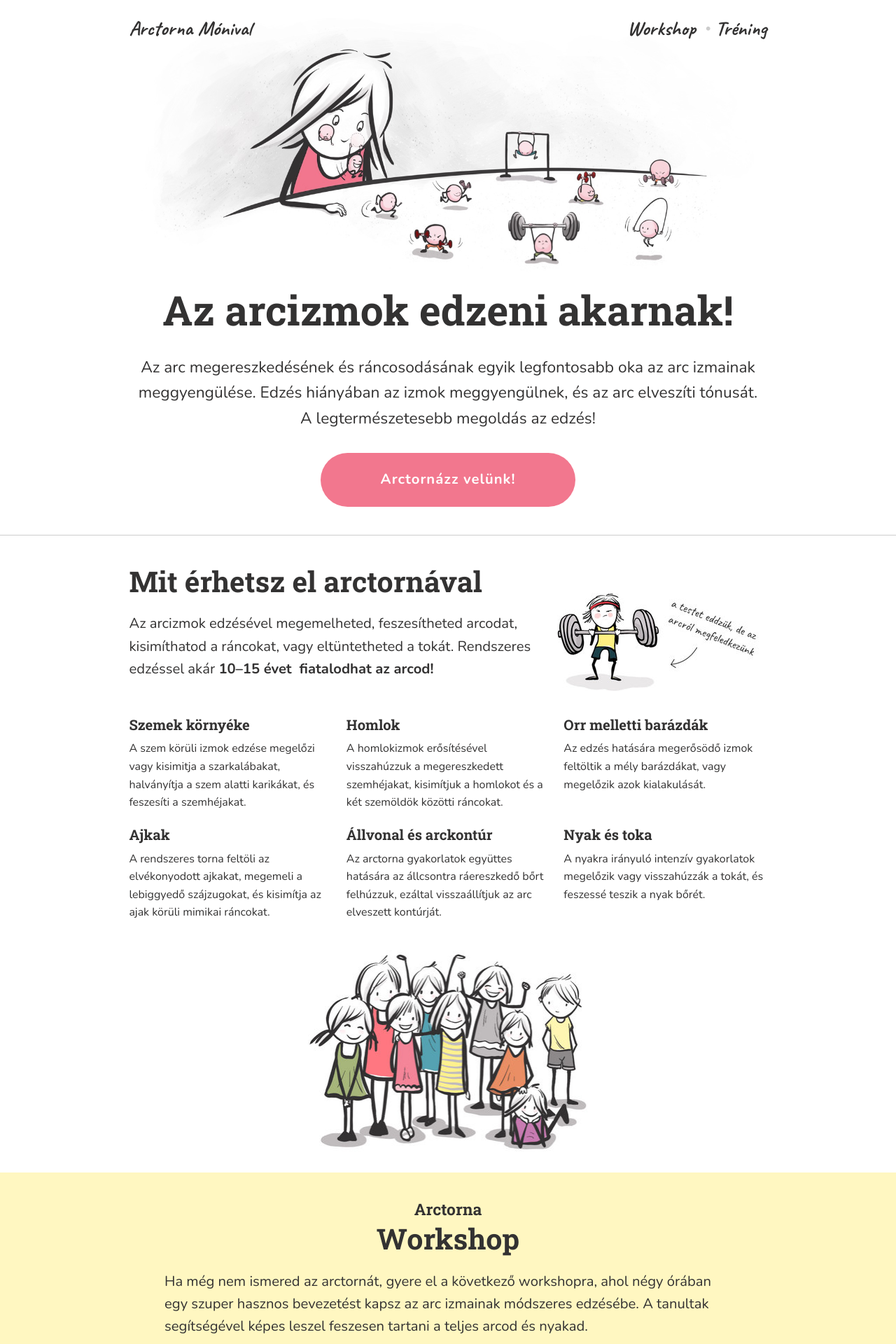
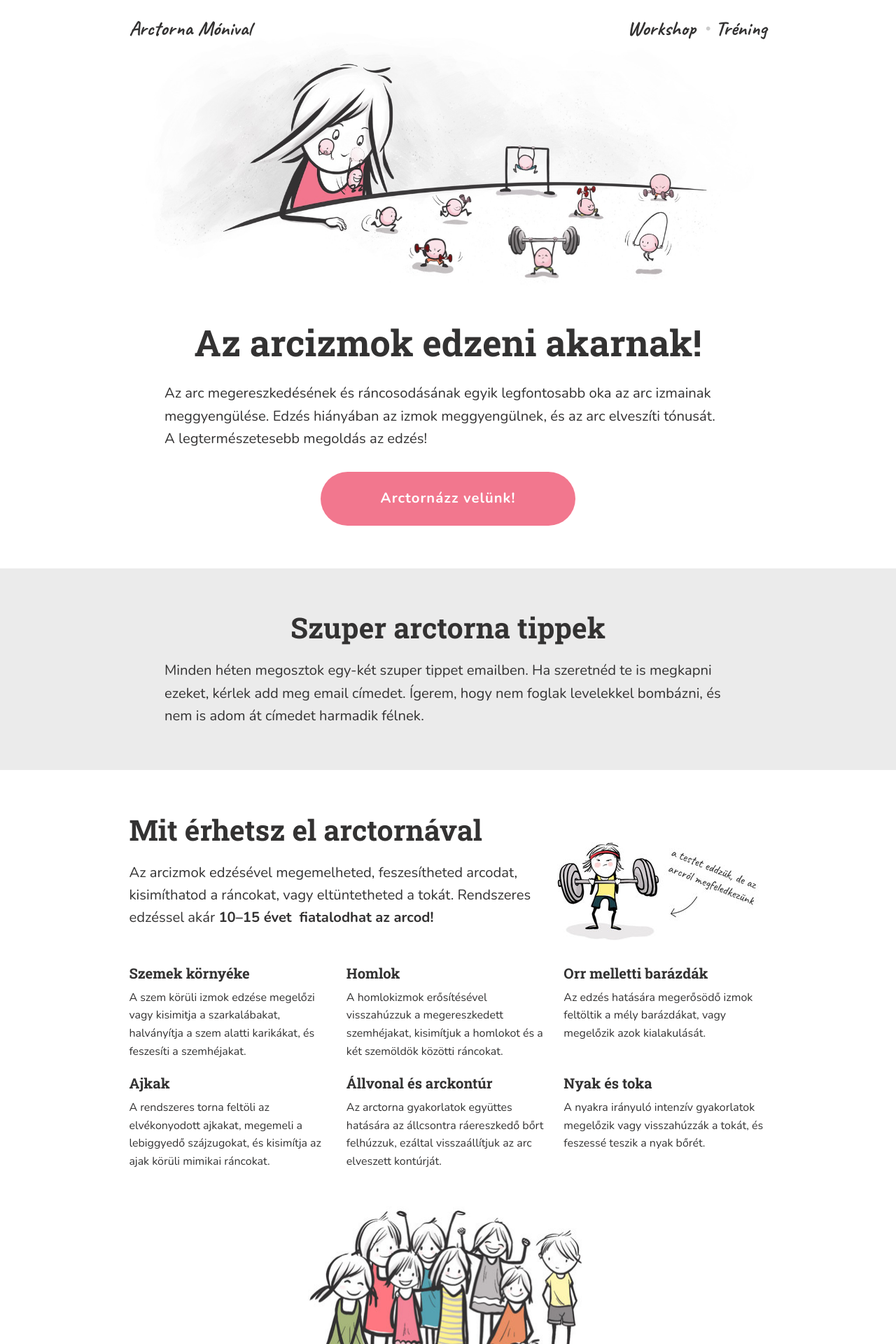
Before and after one commit to monikamudra/arctorna, a Jekyll site: the page built from index.md, in a window 1280 px wide. Shown: the top 1920 px of the page at 70% size. Built offline with Jekyll 4.4.1, drawn with Linux system fonts in a browser that asks for light colours; some of the changed text lies outside the part shown.

Commit message:
Move the newsletter box to the top

```diff
--- a/_layouts/home.html
+++ b/_layouts/home.html
@@ -3,21 +3,32 @@ layout: default
 ---
 
 <main class="c-Screen">
-  <section class="c-Screen__Section c-Screen__Section--Separated u-PaddingTop">
+  <section class="c-Screen__Section u-PaddingTopXLarge">
     <div class="c-ContentBlock--Stretched c-ContentBlock--Centered">
       <img class="u-FlexImage" src="assets/images/face-muscles-working-out-1440.jpg" alt="Kislány arcizmai keményen gyúrnak" style="max-width: 900px" />
     </div>
-    <div class="c-ContentBlock c-ContentBlock--Prominent c-ContentBlock--Centered">
+    <div class="c-ContentBlock c-ContentBlock--Centered u-MarginTopLarge">
       <h1 class="u-MarginTopZero">
         Az arcizmok edzeni&nbsp;akarnak!
       </h1>
-      <p>
+      <p class="u-TextAlignLeft">
         Az arc megereszkedésének és ráncosodásának egyik legfontosabb oka az arc izmainak meggyengülése. Edzés hiányában az izmok
         meggyengülnek, és az arc elveszíti tónusát. A&nbsp;legtermészetesebb megoldás az&nbsp;edzés!
       </p>
       <div class="u-MarginTopLarge">
         <a class="c-Button" href="#workshop">Arctornázz velünk!</a>
       </div>
+    </div>
+  </section>
+  <section class="c-Screen__Section c-Screen__Section--Alt">
+    <div class="c-ContentBlock c-ContentBlock--Centered">
+      <h2>
+        Szuper arctorna tippek
+      </h2>
+      <p class="u-TextAlignLeft">
+        Minden héten megosztok egy-két szuper tippet emailben. Ha szeretnéd te is megkapni ezeket, kérlek add meg email címedet.
+        Ígerem, hogy nem foglak levelekkel bombázni, és nem is adom át címedet harmadik félnek.
+      </p>
     </div>
   </section>
   <section class="c-Screen__Section u-PaddingBottom">
@@ -95,7 +106,7 @@ layout: default
           </p>
         </li>
       </ul>
-      <div class="c-ContentBlock c-ContentBlock--Centered u-MarginTopLarge">
+      <div class="c-ContentBlock c-ContentBlock--Centered u-MarginTopXLarge">
         <img class="u-FlexImage" src="assets/images/supergroup.jpg" srcset="assets/images/supergroup.jpg 1x, assets/images/supergroup@2x.jpg 2x"
           alt="Mosolygó arctornázó lányok színes csoportja, és egy fiú" style="width: 400px;">
       </div>
@@ -138,16 +149,4 @@ layout: default
       </div>
     </div>
   </section>
-  <section class="c-Screen__Section c-Screen__Section--Alt">
-    <div class="c-ContentBlock c-ContentBlock--Centered">
-      <h2>
-        …és még valami
-      </h2>
-      <p class="u-TextAlignLeft">
-        Minden héten megosztok egy-két szuper tippet emailben. Ha szeretnéd te
-        is megkapni ezeket, kérlek add meg email címedet. Ígerem, hogy nem
-        foglak levelekkel bombázni, és nem is adom át címedet harmadik félnek.
-      </p>
-    </div>
-  </section>
 </main>
--- a/_sass/components/_screen.scss
+++ b/_sass/components/_screen.scss
@@ -4,8 +4,8 @@
   overflow: hidden;
   padding-left: token("screen", "padding");
   padding-right: token("screen", "padding");
-  padding-top: space-rem(2);
-  padding-bottom: space-rem(2);
+  padding-top: space-rem(3);
+  padding-bottom: space-rem(3);
 }
 
 .c-Screen__Section--Separated {
```
